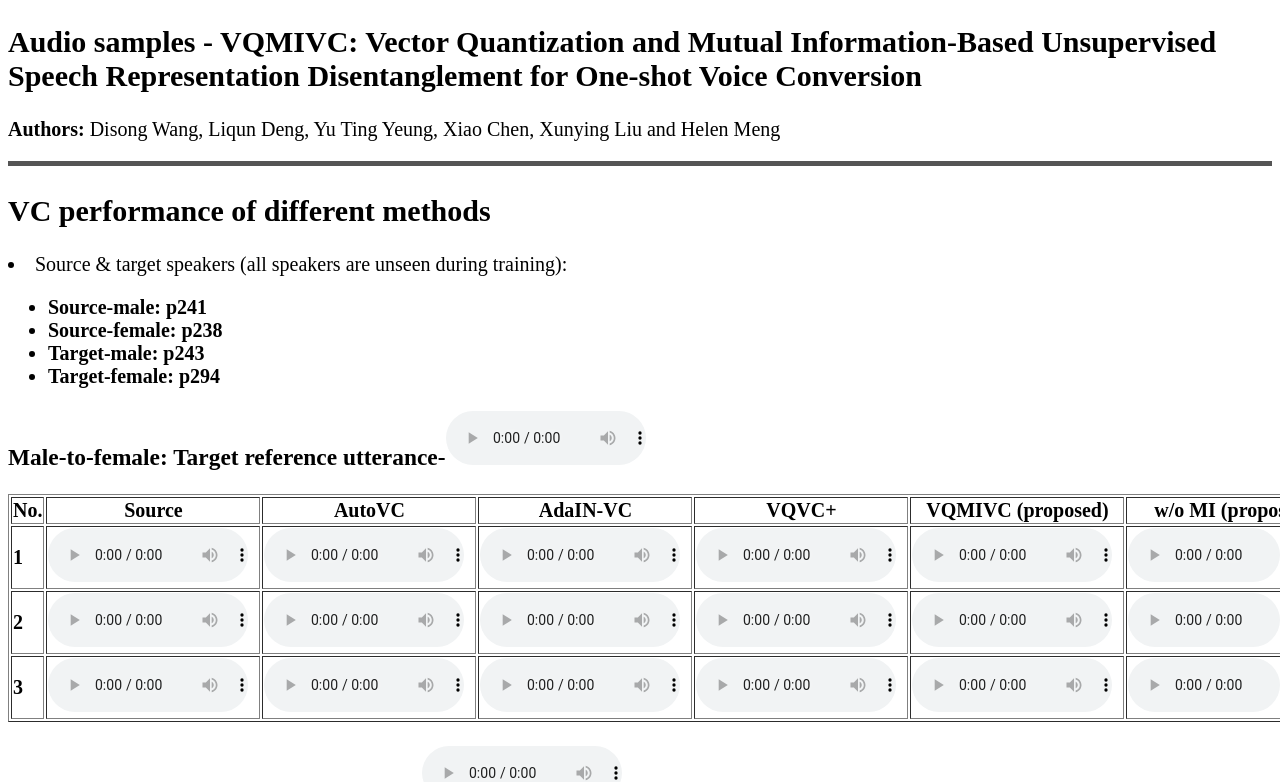
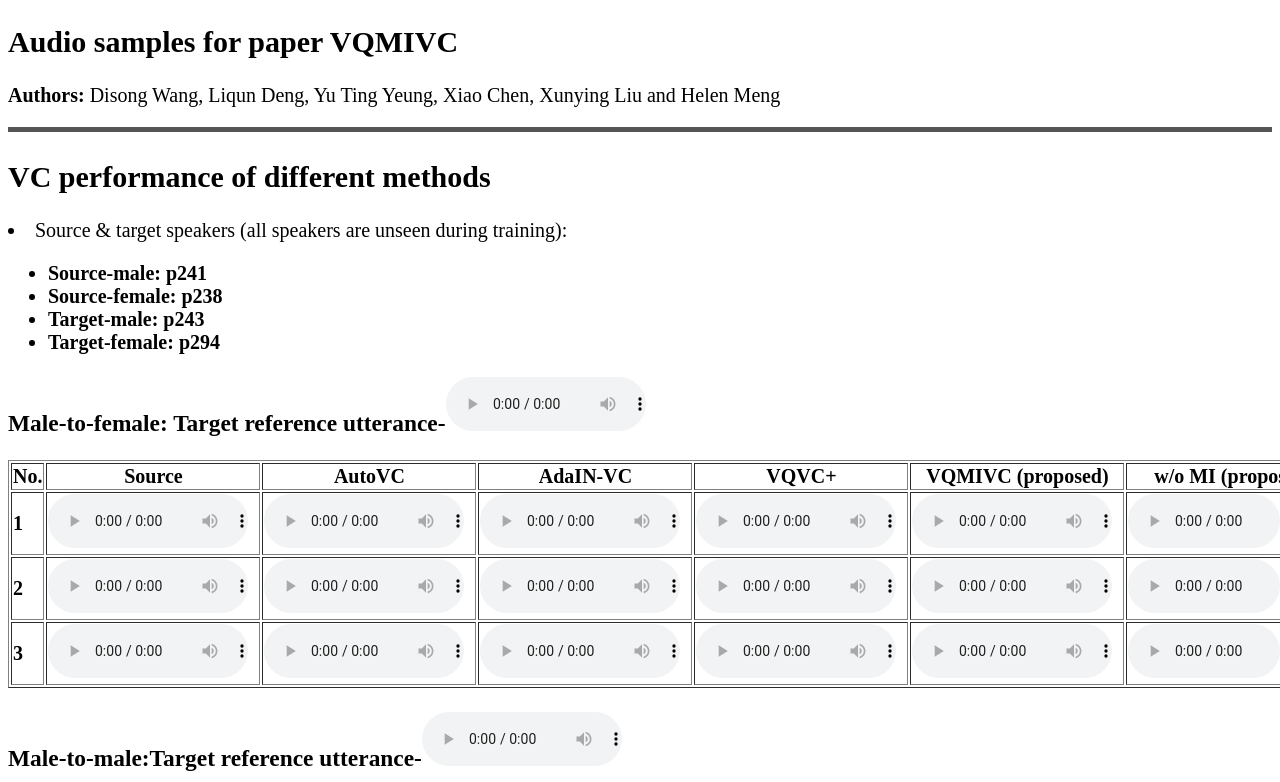
Before and after one commit to Wendison/MIVC-demo, a plain HTML site: page index.html in a window 1280 px wide. Shown: the top 782 px of the page. Drawn offline with Linux system fonts and the light colour scheme.

Commit message:
Update index.html

```diff
--- a/index.html
+++ b/index.html
@@ -16,7 +16,8 @@ audio {
 </style>
 </head>
 <body>
-    <h2>Audio samples - VQMIVC: Vector Quantization and Mutual Information-Based Unsupervised Speech Representation Disentanglement for One-shot Voice Conversion</h2>
+    <!--<h2>Audio samples - VQMIVC: Vector Quantization and Mutual Information-Based Unsupervised Speech Representation Disentanglement for One-shot Voice Conversion</h2>-->
+    <h2>Audio samples for paper VQMIVC</h2>
     <p><strong>Authors: </strong> Disong Wang, Liqun Deng, Yu Ting Yeung, Xiao Chen, Xunying Liu and Helen Meng</p>
     <!--<p><strong>Abstract: </strong> Though significant progress has been made for the voice conversion (VC) of standard speech, VC for non-standard speech, e.g., dysarthric and second-language (L2) speech, remains a challenge, since it involves correcting for atypical prosody while maintaining speaker identity. To address this issue, we propose a VC system with explicit prosody modelling and deep speaker embedding (DSE) learning. First, a speech-encoder strives to extract robust phoneme embeddings from non-standard speech. Second, a prosody corrector takes in phoneme embeddings to infer standard phoneme duration and pitch values. Third, a conversion model takes phoneme embeddings and standard prosody features as inputs to generate the converted speech, conditioned on the target DSE that is learned via speaker encoder or speaker adaptation. Extensive experiments demonstrate that speaker encoder based conversion model can significantly reduce dysarthric and non-native pronunciation patterns to generate near-normal and near-native speech respectively, and speaker adaptation can achieve higher speaker similarity. </p>
     -->
```
